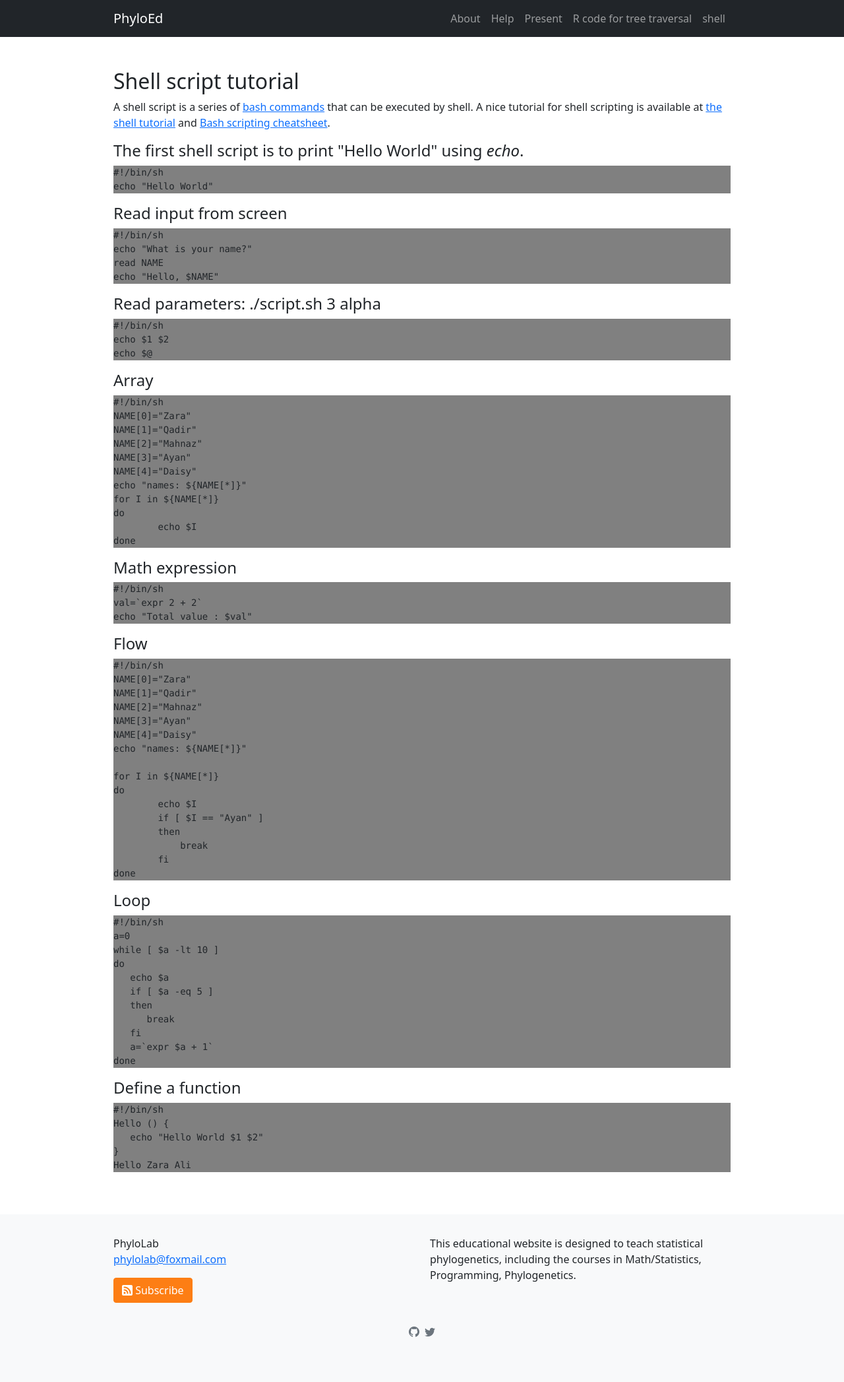
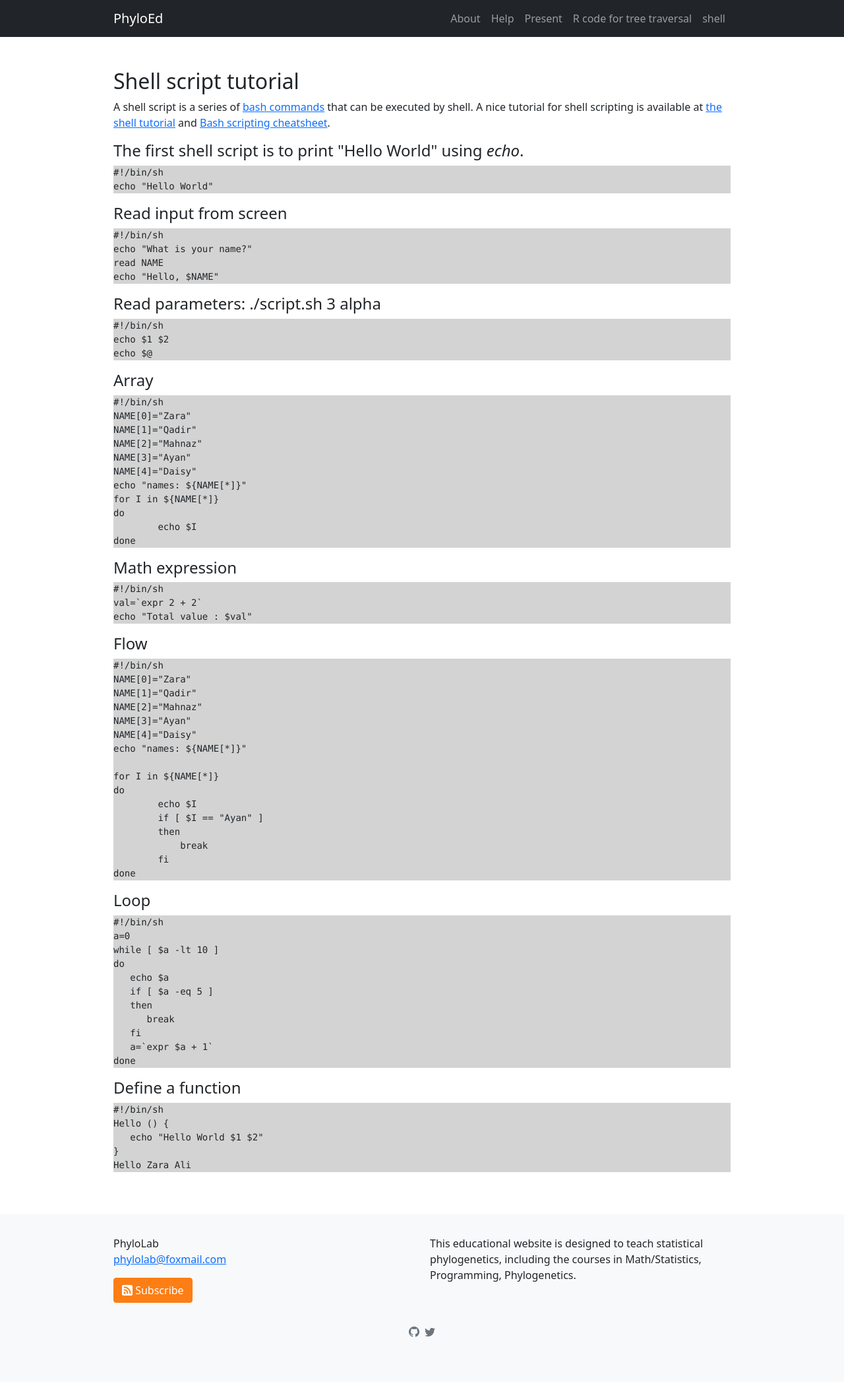
Before and after one commit to lliu1871/PhyEd, a Jekyll site: the page built from pages/test.html, in a window 1280 px wide. Shown: the whole page at 66% size. Built offline with Jekyll 4.4.1, drawn with Linux system fonts in a browser that asks for light colours.

Commit message:
Update _custom-styles.scss

```diff
--- a/_sass/_custom-styles.scss
+++ b/_sass/_custom-styles.scss
@@ -6,10 +6,9 @@ pre code {
 }
 
 code {
-      background: blue;
       color: red;
 }
 
 pre {
-      background: grey;
+      background: lightgrey;
 }
```
